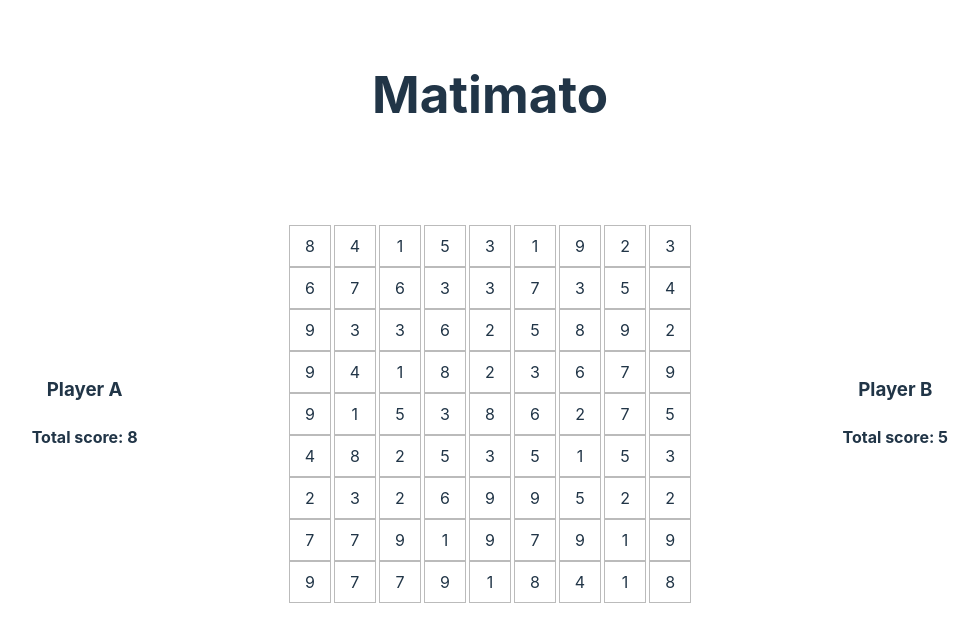
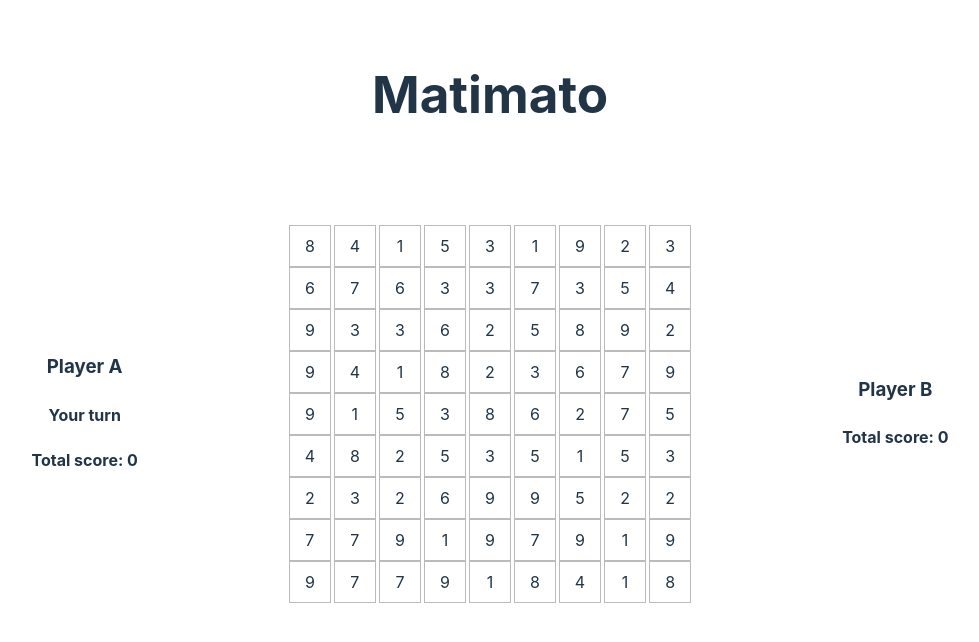
Before and after one commit to vaibhavbhardwaj201/matimato, a React (Vite) app: page / in a window 1280 px wide. Shown: the top 642 px of the page, without its empty margins (150-1129 px from the left). Built offline with nearby package versions, Linux system fonts and the light colour scheme.

Commit message:
changing moves from player A to B

```diff
--- a/src/App.jsx
+++ b/src/App.jsx
@@ -8,15 +8,41 @@ function App() {
     Array(9).fill().map(() => Array(9).fill(false))
   );
 
+  // generate random number 0 for player A (person), 1 for computer or player B
   const [firstMove, setFirstMove] = useState(0)
   const [column, setColumn] = useState(true)
+  const [playerAScore, setPlayerAScore] = useState(0)
+  const [playerBScore, setPlayerBScore] = useState(0)
+  const [currnetPlayer, setCurrentPlayer] = useState('A')
+  const [gameEnd, setGameEnd] = useState(false)
 
   const cellClick = (rowIndex, cellIndex) => {
+
+    if (currnetPlayer === 'A') {
+      if (grid[rowIndex][cellIndex][1] === 0) {
+        setPlayerAScore(prev => prev - grid[rowIndex][cellIndex][0])
+      } else {
+        setPlayerAScore(prev => prev + grid[rowIndex][cellIndex][0])
+      }
+    }
+    if (currnetPlayer === 'B') {
+      if (grid[rowIndex][cellIndex][1] === 0) {
+        setPlayerBScore(prev => prev - grid[rowIndex][cellIndex][0])
+      } else {
+        setPlayerBScore(prev => prev + grid[rowIndex][cellIndex][0])
+      }
+    }
     const updatedVisibility = [...visibility];
     updatedVisibility[rowIndex][cellIndex] = true;
     setVisibility(updatedVisibility);
 
+    changeMove()
   };
+
+  const changeMove = () => {
+    const change = currnetPlayer === 'A' ? 'B' : 'A'
+    return setCurrentPlayer(change)
+  }
 
   const getCellBackgroundColor = (cellValue) => {
     return cellValue[1] === 0 ? 'red' : 'green'
@@ -72,12 +98,15 @@ function App() {
 
   const computerTurn = (rowIndex, cellIndex, column) => {
     const cell = column ? grid[chooseRandomCellFromCol(rowIndex, cellIndex)][cellIndex] : grid[rowIndex][chooseRandomCellFromRow(rowIndex, cellIndex)]
-    console.log(cell);
     return cell
   }
 
   const gameStart = () => {
-
+    if (firstMove === 0) {
+      setCurrentPlayer('A')
+    } else {
+      setCurrentPlayer('B')
+    }
   }
 
 
@@ -105,8 +134,9 @@ function App() {
           <div className="aside">
             <div className="player">
               <h3 className="player">Player A</h3>
+              {currnetPlayer === 'A' && <h4>Your turn</h4>}
             </div>
-            <h4 className="score">Total score: 8</h4>
+            <h4 className="score">Total score: {playerAScore}</h4>
           </div>
 
           <div className="game">
@@ -127,7 +157,7 @@ function App() {
             <div className="player">
               <h3 className="player">Player B</h3>
             </div>
-            <h4 className="score">Total score: 5</h4>
+            <h4 className="score">Total score: {playerBScore}</h4>
           </div>
 
         </div>
```
